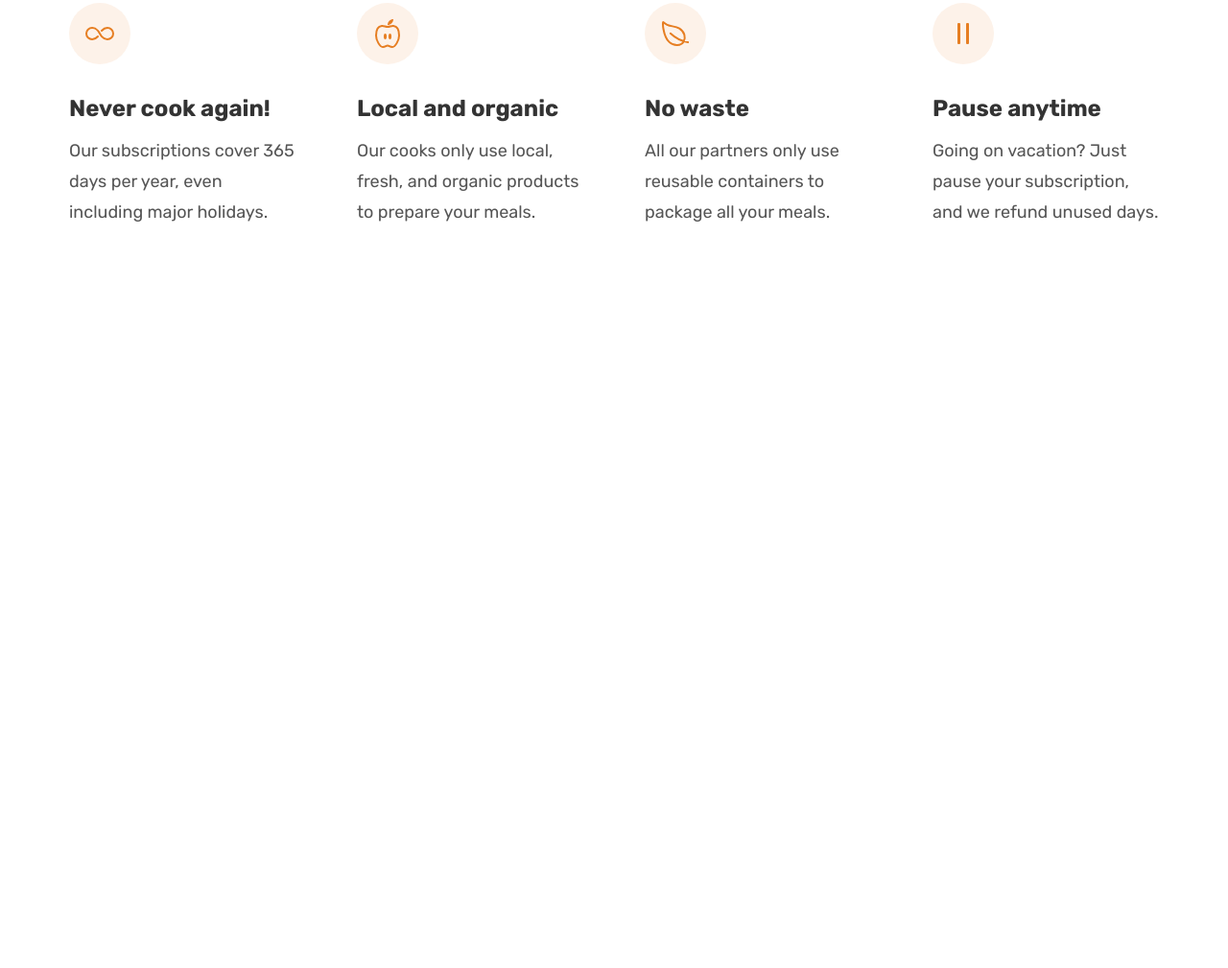
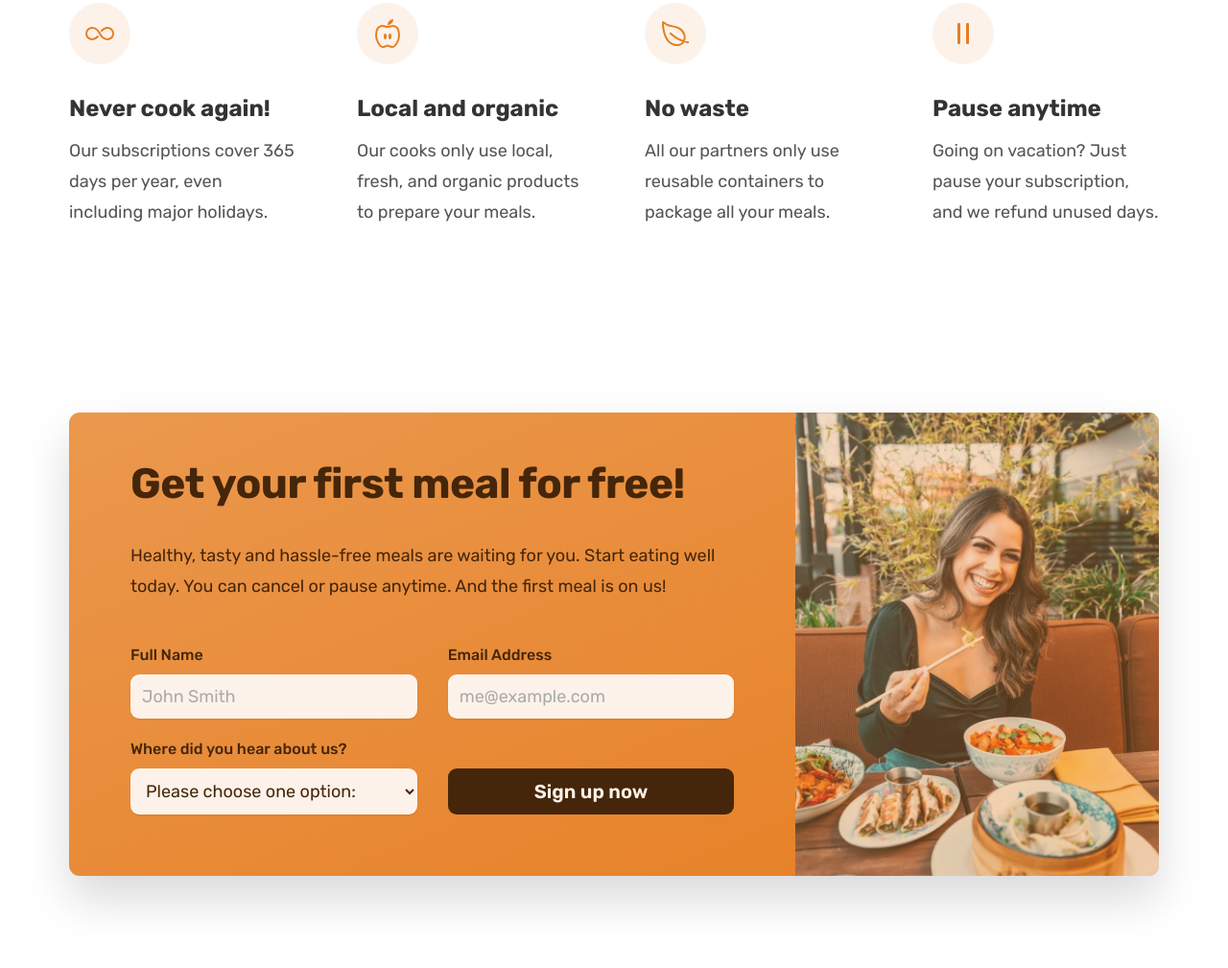
Before and after one commit to liangyirui/omnifood, a plain HTML site: page index.html in a window 1280 px wide. Shown: the part 5612-6621 px from the top of the page at 96% size. Before the commit the page ends 5946 px from the top, so only its background shows below. Drawn offline with nearby package versions, Linux system fonts and the light colour scheme.

Commit message:
Add call-to-action section

```diff
--- a/css/general.css
+++ b/css/general.css
@@ -24,8 +24,8 @@ Paragraph default: 1.6
 --- 02 COLORS
 
 - Primary: #e67e22
-- Tints: #fdf2e9 #fae5d3
-- Shades: #cf711f
+- Tints: #fdf2e9 #fae5d3 #eb984e
+- Shades: #cf711f #45260a
 - Accents:
 - Greys:
 #6f6f6f (lightest grey allowed on #fdf2e9)
@@ -33,6 +33,8 @@ Paragraph default: 1.6
 #333
 
 --- 05 SHADOWS
+
+0 2.4rem 4.8rem rgba(0, 0, 0, 0.075)
 
 --- 06 BORDER RADIUS
 
@@ -150,6 +152,7 @@ body {
   letter-spacing: 0.75px;
 }
 
+.btn,
 .btn:link,
 .btn:visited {
   display: inline-block;
@@ -158,6 +161,11 @@ body {
   font-weight: 600;
   padding: 1.6rem 3.2rem;
   border-radius: 9px;
+
+  /* Only necessary for .btn */
+  border: none;
+  cursor: pointer;
+  font-family: inherit;
 
   /* Put transition on original state */
   /* transition: background-color 0.3s; */
@@ -187,6 +195,18 @@ body {
   /* border: 3px solid #fff; */
   /* Trick to add border inside */
   box-shadow: inset 0 0 0 3px #fff;
+}
+
+.btn--form {
+  background-color: #45260a;
+  color: #fdf2e9;
+  align-self: end;
+  padding: 1.2rem;
+}
+
+.btn--form:hover {
+  background-color: #fff;
+  color: #555;
 }
 
 .link:link,
@@ -225,6 +245,13 @@ body {
   color: #e67e22;
 }
 
+*:focus {
+  outline: none;
+  /* outline: 4px dotted #e67e22;
+  outline-offset: 8px; */
+  box-shadow: 0 0 0 0.8rem rgba(230, 125, 34, 0.562);
+}
+
 /* SETTINGS CLASSES */
 .margin-right-sm {
   margin-right: 1.6rem !important;
--- a/css/style.css
+++ b/css/style.css
@@ -458,3 +458,86 @@
   font-size: 1.8rem;
   line-height: 1.8;
 }
+
+/***************************/
+/* CTA SECTION */
+/***************************/
+
+.section-cta {
+  padding: 9.6rem 0;
+}
+
+.cta {
+  display: grid;
+  grid-template-columns: 2fr 1fr;
+  background-color: #e67e22;
+  box-shadow: 0 2.4rem 4.8rem rgba(0, 0, 0, 0.15);
+  border-radius: 11px;
+
+  background-image: linear-gradient(to right bottom, #eb984e, #e67e22);
+  overflow: hidden;
+}
+
+.cta-text-box {
+  padding: 4.8rem 6.4rem 6.4rem 6.4rem;
+  color: #45260a;
+}
+
+.cta .heading-secondary {
+  /* color: #45260a; */
+  color: inherit;
+  margin-bottom: 3.2rem;
+}
+
+.cta-text {
+  font-size: 1.8rem;
+  line-height: 1.8;
+  margin-bottom: 4.8rem;
+}
+
+.cta-img-box {
+  background-image: linear-gradient(
+      to right bottom,
+      rgba(235, 151, 78, 0.35),
+      rgba(230, 125, 34, 0.35)
+    ),
+    url("../img/eating.jpg");
+  background-size: cover;
+  background-position: center;
+}
+
+.cta-form {
+  display: grid;
+  grid-template-columns: 1fr 1fr;
+  column-gap: 3.2rem;
+  row-gap: 2.4rem;
+}
+
+.cta-form label {
+  display: block;
+  font-size: 1.6rem;
+  font-weight: 500;
+  margin-bottom: 1.2rem;
+}
+
+.cta-form input,
+.cta-form select {
+  width: 100%;
+  padding: 1.2rem;
+  font-size: 1.8rem;
+  font-family: inherit;
+  color: inherit;
+  border: none;
+  background-color: #fdf2e9;
+  border-radius: 9px;
+  box-shadow: 0 1px 2px rgba(0, 0, 0, 0.1);
+}
+
+.cta-form input::placeholder {
+  color: #aaa;
+}
+
+.cta *:focus {
+  outline: none;
+  box-shadow: 0 0 0 0.8rem rgba(253, 242, 233, 0.5);
+}
--- a/index.html
+++ b/index.html
@@ -513,6 +513,62 @@
           </div>
         </div>
       </section>
+
+      <section class="section-cta">
+        <div class="container">
+          <div class="cta">
+            <div class="cta-text-box">
+              <h2 class="heading-secondary">Get your first meal for free!</h2>
+              <p class="cta-text">
+                Healthy, tasty and hassle-free meals are waiting for you. Start
+                eating well today. You can cancel or pause anytime. And the
+                first meal is on us!
+              </p>
+
+              <form class="cta-form" action="#">
+                <div>
+                  <label for="full-name">Full Name</label>
+                  <input
+                    id="full-name"
+                    type="text"
+                    placeholder="John Smith"
+                    required
+                  />
+                </div>
+
+                <div>
+                  <label for="email">Email Address</label>
+                  <input
+                    id="email"
+                    type="email"
+                    placeholder="me@example.com"
+                    required
+                  />
+                </div>
+
+                <div>
+                  <label for="select-where">Where did you hear about us?</label>
+                  <select id="select-where" required>
+                    <option value="">Please choose one option:</option>
+                    <option value="friends">Friends and family</option>
+                    <option value="youtube">Youtube video</option>
+                    <option value="podcast">Podcast</option>
+                    <option value="ad">Facebook ads</option>
+                    <option value="others">Others</option>
+                  </select>
+                </div>
+
+                <button class="btn btn--form">Sign up now</button>
+              </form>
+            </div>
+            <div
+              class="cta-img-box"
+              role="img"
+              aria-label="Woman enjoying food"
+            ></div>
+          </div>
+        </div>
+      </section>
     </main>
     <script
       type="module"
```
